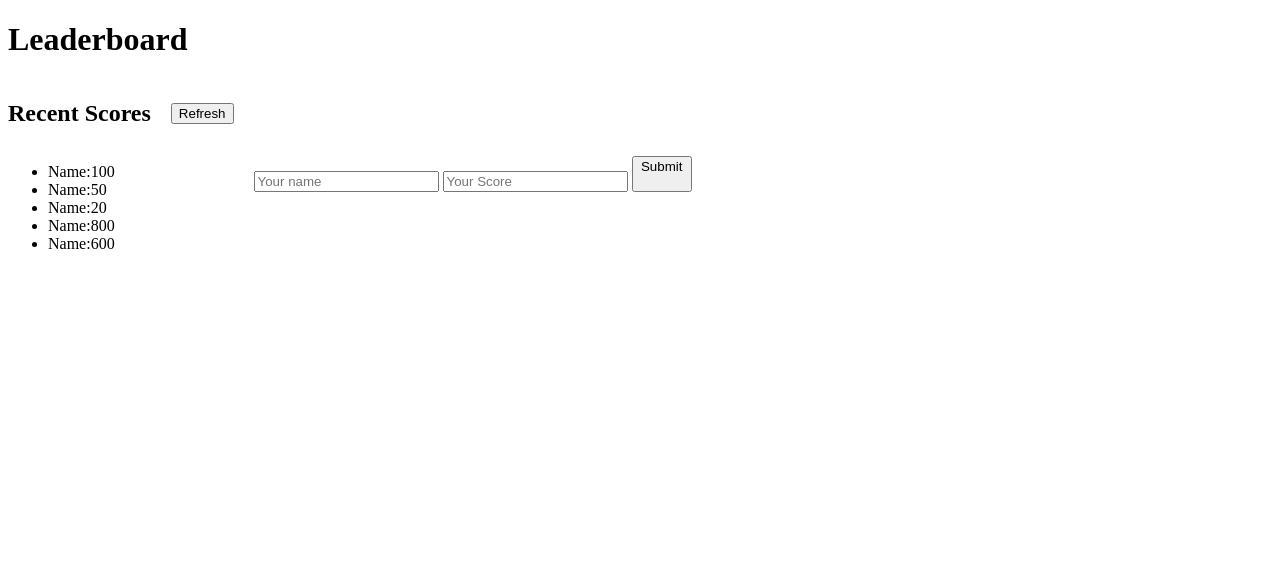
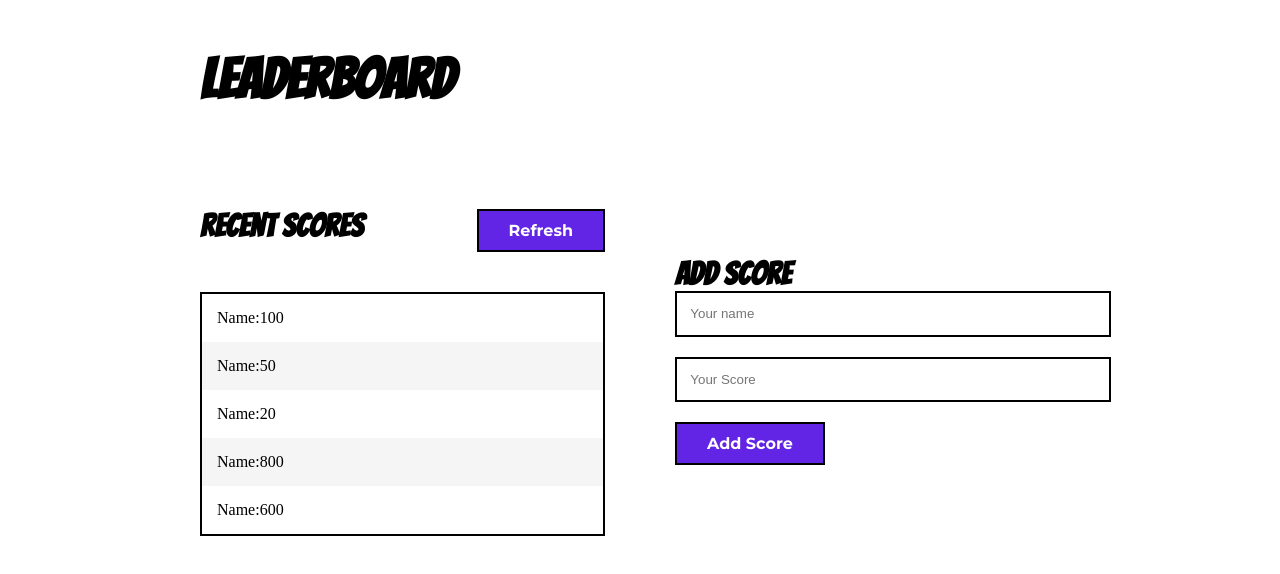
Before and after one commit to ookino/leaderboard, a website built with webpack: page src/index.html in a window 1280 px wide. Built offline with nearby package versions, Linux system fonts and the light colour scheme.

Commit message:
Add styling

```diff
--- a/src/index.html
+++ b/src/index.html
@@ -7,13 +7,14 @@
   </head>
   <body>
     <header>
-      <div class="container"></div>
-      <h1>Leaderboard</h1>
+      <div class="container">
+        <h1>Leaderboard</h1>
+      </div>
     </header>
     <main class="row">
-      <div class="container row">
+      <div class="container row wrapper">
         <section class="recent-scores mr">
-          <div class="row">
+          <div class="row space-btw">
             <h2 class="mr">Recent Scores</h2>
             <button type="button">Refresh</button>
           </div>
@@ -27,6 +28,8 @@
         </section>
         <section class="add-score">
           <form>
+          <h2 class="mr">Add Score</h2>
+          <form id="add-form">
             <input type="text" name="name" id="name" placeholder="Your name" />
             <input
               type="number"
@@ -34,11 +37,7 @@
               id="score"
               placeholder="Your Score"
             />
-            <input
-              type="button"
-              value="Submit
-            "
-            />
+            <button type="button">Add Score</button>
           </form>
         </section>
       </div>
--- a/src/style/style.scss
+++ b/src/style/style.scss
@@ -1,6 +1,83 @@
+@import url('https://fonts.googleapis.com/css2?family=Bangers&family=Montserrat:wght@400;700&display=swap');
+
+* {
+  margin: 0;
+  padding: 0;
+}
+
+ul {
+  margin-top: 2.5em;
+  list-style-type: none;
+  border: 2px solid black;
+}
+
+form {
+  margin-top: 3em;
+}
+
+li {
+  padding: 15px;
+}
+
+li:nth-child(2n + 2) {
+  background-color: #f5f5f5;
+  border: none;
+}
+
+input[type='text'],
+input[type='number'] {
+  width: 100%;
+  padding: 1em;
+  border: 2px solid black;
+  margin-bottom: 1.5em;
+}
+
+button {
+  display: flex;
+  padding: 10px 30px;
+  text-decoration: none;
+  font-family: 'Montserrat', sans-serif;
+  font-size: 1em;
+  color: white;
+  background: #6225e6;
+  border: 2px solid black;
+  font-weight: 700;
+}
+
+h1 {
+  font-family: 'Bangers', cursive;
+  font-size: 3.5em;
+}
+
+h2 {
+  font-family: 'Bangers', cursive;
+  font-size: 2em;
+}
+
+p {
+  font-family: 'Montserrat', sans-serif;
+}
+
+.container {
+  padding: 50px 200px;
+}
+
+.space-btw {
+  justify-content: space-between;
+}
+
+.recent-scores {
+  width: 50%;
+}
+
+.add-score {
+  width: 50%;
+}
+
 .row {
   display: flex;
-  align-items: center;
+  width: 100%;
+  gap: 50px;
 }
 
 .main-wrapper {
```
Also changed, not shown: src/style/style.css, 1 other file.
